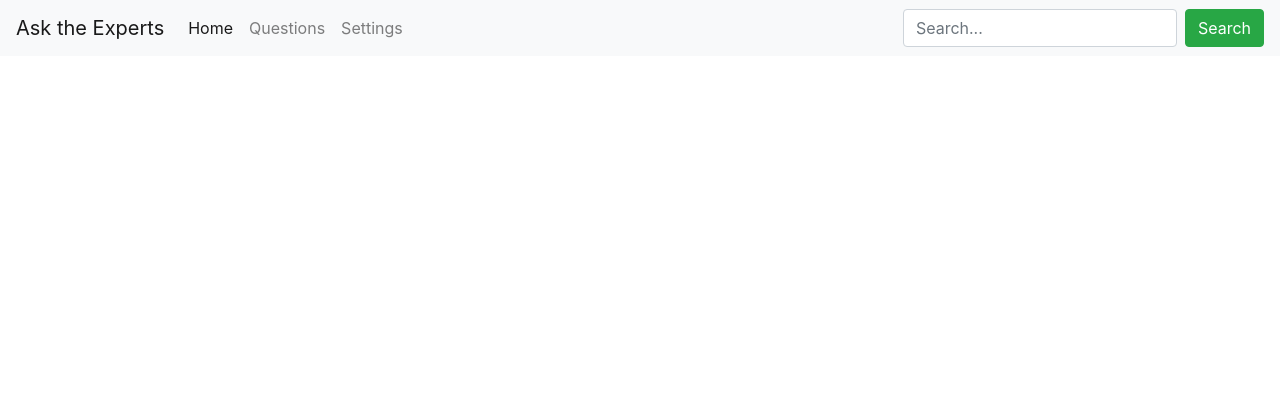
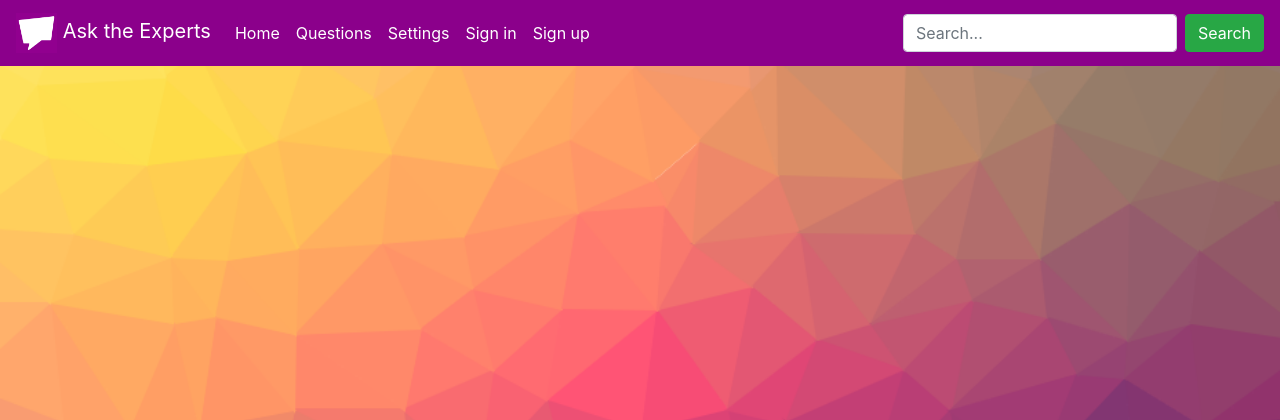
Before and after one commit to gustavocmaciel/ask-the-experts, a Django app: page / in a window 1280 px wide. Shown: the top 420 px of the page. Run offline with Django 3.2, Linux system fonts and the light colour scheme; some libraries are stand-ins or nearby versions.

Commit message:
Update layout style

```diff
--- a/asktheexperts/static/asktheexperts/styles.css
+++ b/asktheexperts/static/asktheexperts/styles.css
@@ -0,0 +1,12 @@
+#nav-bar {
+    background-color: darkmagenta;
+}
+
+body {
+    background: url('/static/cool-background.png') no-repeat center center fixed;
+    -webkit-background-size: cover;
+    -moz-background-size: cover;
+    -o-background-size: cover;
+    background-size: cover;
+
+  }
--- a/asktheexperts/templates/asktheexperts/layout.html
+++ b/asktheexperts/templates/asktheexperts/layout.html
@@ -8,15 +8,25 @@
         <meta charset="utf-8">
         <meta name="viewport" content="width=device-width, initial-scale=1, shrink-to-fit=no">
 
+        <!--icon-->
+        <link href="static/logo.png" rel="icon">
+
         <title>{% block title %}Ask the Experts{% endblock %}</title>
         <link rel="stylesheet" href="https://stackpath.bootstrapcdn.com/bootstrap/4.4.1/css/bootstrap.min.css" integrity="sha384-Vkoo8x4CGsO3+Hhxv8T/Q5PaXtkKtu6ug5TOeNV6gBiFeWPGFN9MuhOf23Q9Ifjh" crossorigin="anonymous">
         <link href="{% static 'asktheexperts/styles.css' %}" rel="stylesheet">
+
+        <script src="https://code.jquery.com/jquery-3.5.1.slim.min.js" integrity="sha384-DfXdz2htPH0lsSSs5nCTpuj/zy4C+OGpamoFVy38MVBnE+IbbVYUew+OrCXaRkfj" crossorigin="anonymous"></script>
+        <script src="https://cdn.jsdelivr.net/npm/bootstrap@4.5.3/dist/js/bootstrap.bundle.min.js" integrity="sha384-ho+j7jyWK8fNQe+A12Hb8AhRq26LrZ/JpcUGGOn+Y7RsweNrtN/tE3MoK7ZeZDyx" crossorigin="anonymous"></script>
+
         {% block script %}
         {% endblock %}
     </head>
     <body>
-        <nav class="navbar navbar-expand-lg navbar-light bg-light">
-            <a class="navbar-brand" href="#">Ask the Experts</a>
+        <nav id="nav-bar" class="navbar navbar-expand-lg navbar-dark">
+            <a class="navbar-brand" href="#">
+                <img src="static/logo.png" height="40px" loading="lazy">
+                Ask the Experts
+            </a>
             <button class="navbar-toggler" type="button" data-toggle="collapse" data-target="#navbarSupportedContent" aria-controls="navbarSupportedContent" aria-expanded="false" aria-label="Toggle navigation">
                 <span class="navbar-toggler-icon"></span>
             </button>
@@ -25,11 +35,17 @@
                     <li class="nav-item active">
                         <a class="nav-link" href="#">Home <span class="sr-only">(current)</span></a>
                     </li>
-                  <li class="nav-item">
+                    <li class="nav-item active">
                         <a class="nav-link" href="#">Questions</a>
                     </li>
-                  <li class="nav-item">
+                    <li class="nav-item active">
                         <a class="nav-link" href="#">Settings</a>
+                    </li>
+                    <li class="nav-item active">
+                        <a class="nav-link" href="#">Sign in</a>
+                    </li>
+                    <li class="nav-item active">
+                        <a class="nav-link" href="#">Sign up</a>
                     </li>
                 </ul>
                 <form class="form-inline my-2 my-lg-0">
--- a/asktheexperts/urls.py
+++ b/asktheexperts/urls.py
@@ -1,7 +1,13 @@
 from django.urls import path
+
+from django.conf import settings
+from django.conf.urls.static import static
 
 from . import views
 
 urlpatterns = [
     path("", views.index, name="index")
-]
+] + static(settings.MEDIA_URL, document_root=settings.MEDIA_ROOT)
+
+#if settings.DEBUG:
+#    urlpatterns += static(settings.MEDIA_URL, document_root=settings.MEDIA_ROOT)
```
Also changed, not shown: asktheexperts/models.py (+34 -0 lines), capstone/settings.py (+9 -0 lines), asktheexperts/static/cool-background.png (added), asktheexperts/static/logo.png (added), media/default_image.jpg (added). Lines whose indentation alone changed are shown as unchanged.
